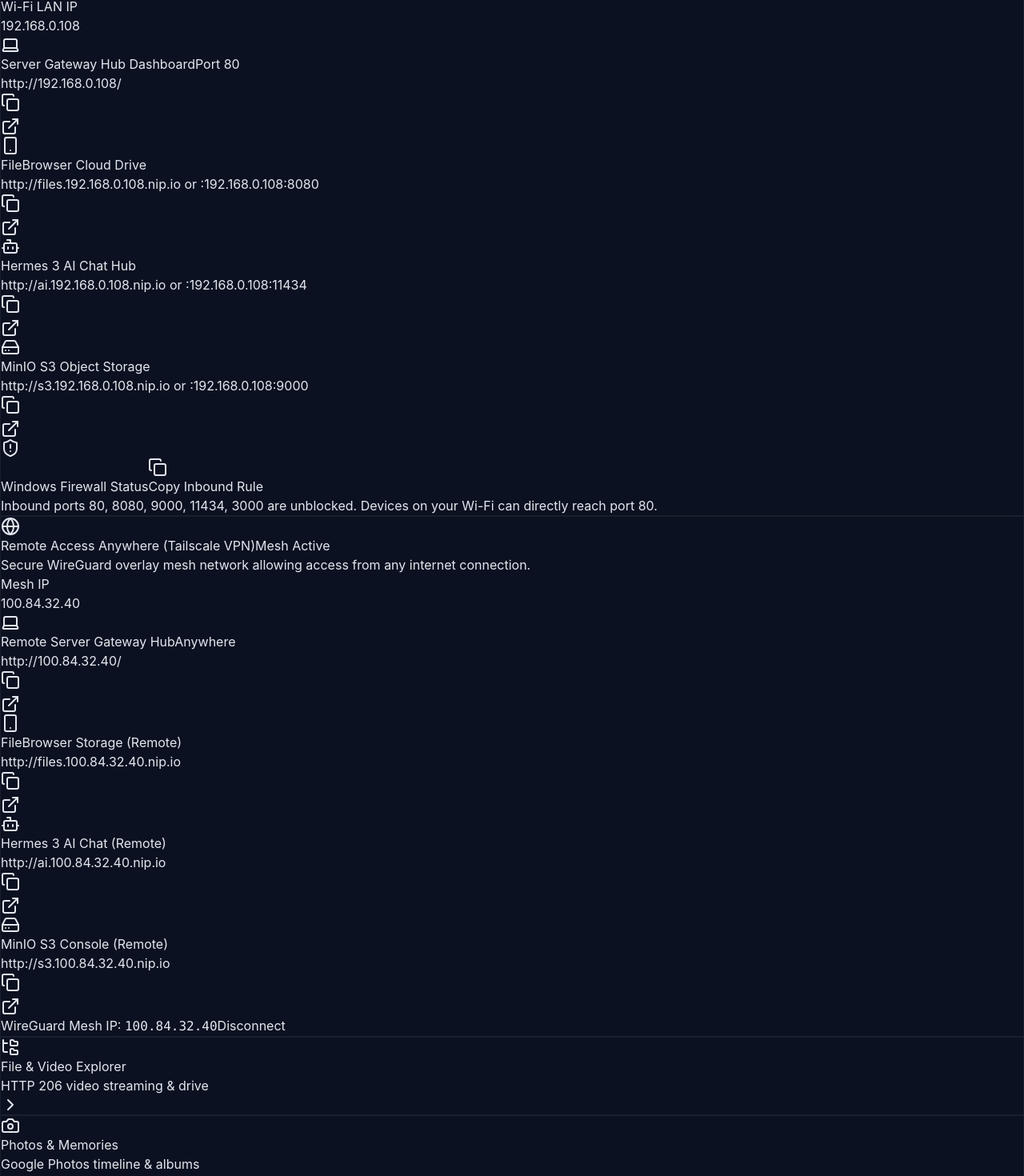
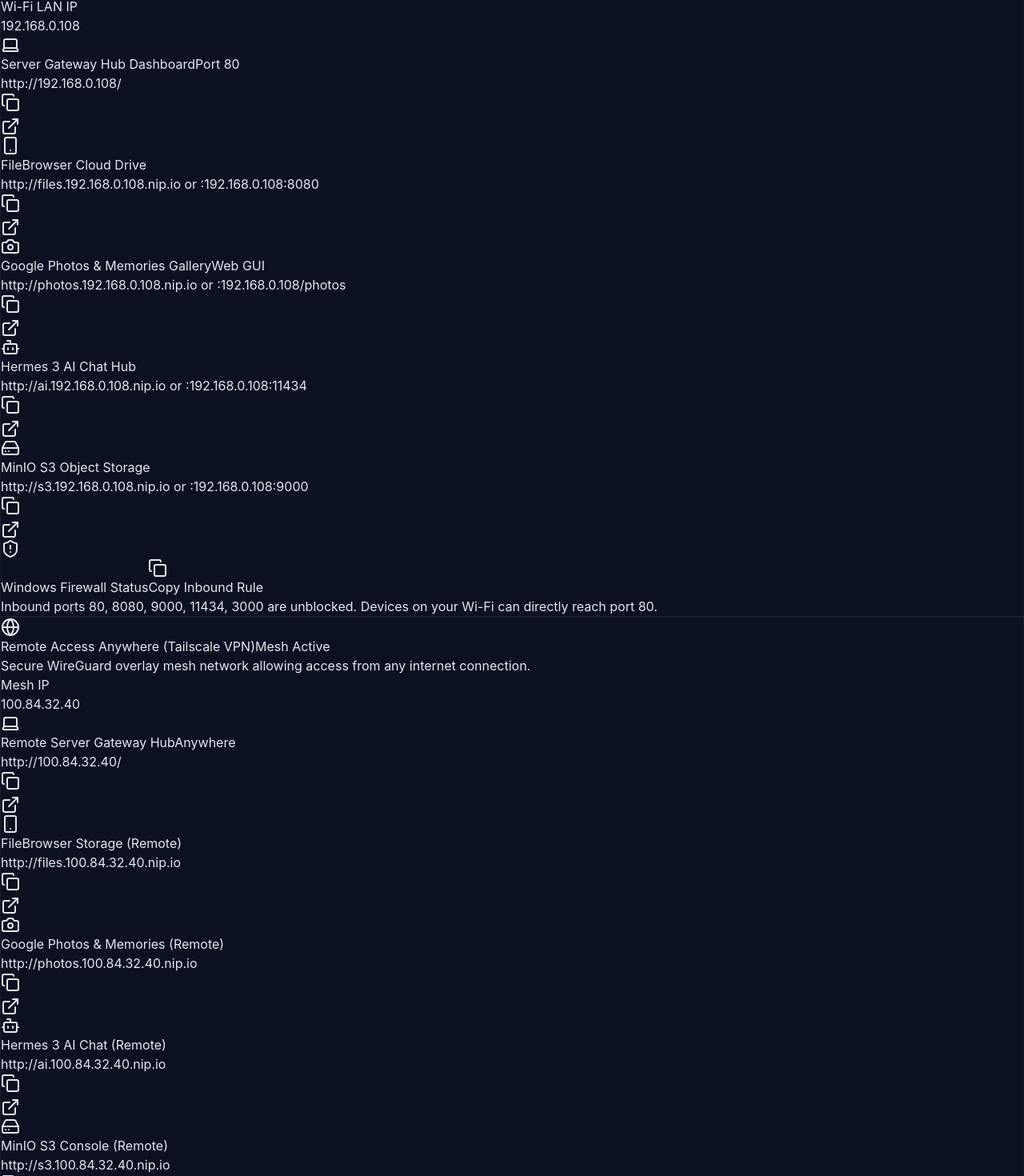
Before and after one commit to rhmunna143/Ownbase, a Next.js app: page / in a window 1280 px wide. Shown: the part 3335-4805 px from the top of the page at 80% size. Built offline with nearby package versions, Linux system fonts and the light colour scheme; no server answers.

Commit message:
feat: add standalone browser-accessible Photos Web GUI and fix taskbar/titlebar window icon with AppUserModelId

```diff
--- a/src/app/page.tsx
+++ b/src/app/page.tsx
@@ -126,6 +126,20 @@
   }, []);
 
   useEffect(() => {
+    if (typeof window !== 'undefined') {
+      const host = window.location.hostname.toLowerCase();
+      const search = window.location.search.toLowerCase();
+      const hash = window.location.hash.toLowerCase();
+      const path = window.location.pathname.toLowerCase();
+      if (host.startsWith('photos.') || search.includes('tab=photos') || hash === '#photos' || path.startsWith('/photos')) {
+        setActiveTab('photos');
+      } else if (host.startsWith('files.') || search.includes('tab=files') || hash === '#files' || path.startsWith('/files')) {
+        setActiveTab('files');
+      } else if (search.includes('tab=apidocs') || hash === '#api' || search.includes('tab=api')) {
+        setActiveTab('apidocs');
+      }
+    }
+
     fetchAllData();
 
     // Event subscriptions
--- a/src/components/NetworkAccessCard.tsx
+++ b/src/components/NetworkAccessCard.tsx
@@ -17,6 +17,7 @@
   HardDrive,
   Bot,
   Database,
+  Camera,
 } from 'lucide-react';
 import { TailscaleStatus, SystemInfo } from '@/shared/types';
 
@@ -150,6 +151,38 @@
                   rel="noopener noreferrer"
                   className="p-1.5 rounded-lg bg-emerald-600/20 text-emerald-400 hover:bg-emerald-600/30 border border-emerald-500/30"
                   title="Open Storage"
+                >
+                  <ExternalLink className="w-3.5 h-3.5" />
+                </a>
+              </div>
+            </div>
+
+            {/* Google Photos & Memories Gallery */}
+            <div className="p-2.5 rounded-xl bg-slate-950/70 border border-slate-800/80 flex items-center justify-between">
+              <div>
+                <div className="font-semibold text-white flex items-center gap-1.5">
+                  <Camera className="w-3.5 h-3.5 text-amber-400" />
+                  <span>Google Photos & Memories Gallery</span>
+                  <span className="text-[9px] font-mono px-1.5 py-0.2 rounded bg-amber-500/20 text-amber-300">Web GUI</span>
+                </div>
+                <div className="text-[11px] font-mono text-amber-300/90 mt-0.5">
+                  http://photos.{localIp}.nip.io <span className="text-slate-500">or :{localIp}/photos</span>
+                </div>
+              </div>
+              <div className="flex items-center space-x-1.5">
+                <button
+                  onClick={() => copyToClipboard(`http://photos.${localIp}.nip.io`, 'photos-local')}
+                  className="p-1.5 rounded-lg bg-slate-800 hover:bg-slate-700 text-slate-300"
+                  title="Copy URL"
+                >
+                  {copiedKey === 'photos-local' ? <Check className="w-3.5 h-3.5 text-emerald-400" /> : <Copy className="w-3.5 h-3.5" />}
+                </button>
+                <a
+                  href={`http://photos.${localIp}.nip.io`}
+                  target="_blank"
+                  rel="noopener noreferrer"
+                  className="p-1.5 rounded-lg bg-amber-600/20 text-amber-400 hover:bg-amber-600/30 border border-amber-500/30"
+                  title="Open Photos Gallery"
                 >
                   <ExternalLink className="w-3.5 h-3.5" />
                 </a>
@@ -343,6 +376,37 @@
                 </div>
               </div>
 
+              {/* Photos over Tailscale */}
+              <div className="p-2.5 rounded-xl bg-slate-950/70 border border-slate-800/80 flex items-center justify-between">
+                <div>
+                  <div className="font-semibold text-white flex items-center gap-1.5">
+                    <Camera className="w-3.5 h-3.5 text-amber-400" />
+                    <span>Google Photos & Memories (Remote)</span>
+                  </div>
+                  <div className="text-[11px] font-mono text-amber-300/90 mt-0.5">
+                    http://photos.{tailscaleIp}.nip.io
+                  </div>
+                </div>
+                <div className="flex items-center space-x-1.5">
+                  <button
+                    onClick={() => copyToClipboard(`http://photos.${tailscaleIp}.nip.io`, 'photos-ts')}
+                    className="p-1.5 rounded-lg bg-slate-800 hover:bg-slate-700 text-slate-300"
+                    title="Copy URL"
+                  >
+                    {copiedKey === 'photos-ts' ? <Check className="w-3.5 h-3.5 text-emerald-400" /> : <Copy className="w-3.5 h-3.5" />}
+                  </button>
+                  <a
+                    href={`http://photos.${tailscaleIp}.nip.io`}
+                    target="_blank"
+                    rel="noopener noreferrer"
+                    className="p-1.5 rounded-lg bg-amber-600/20 text-amber-400 hover:bg-amber-600/30 border border-amber-500/30"
+                    title="Open Photos Gallery"
+                  >
+                    <ExternalLink className="w-3.5 h-3.5" />
+                  </a>
+                </div>
+              </div>
+
               {/* AI Hub over Tailscale */}
               <div className="p-2.5 rounded-xl bg-slate-950/70 border border-slate-800/80 flex items-center justify-between">
                 <div>
```
Also changed, not shown: src/app/photos/page.tsx (added, +71 -0 lines), src/main/httpServer.ts (+10 -1 lines), src/main/index.ts (+29 -1 lines).
